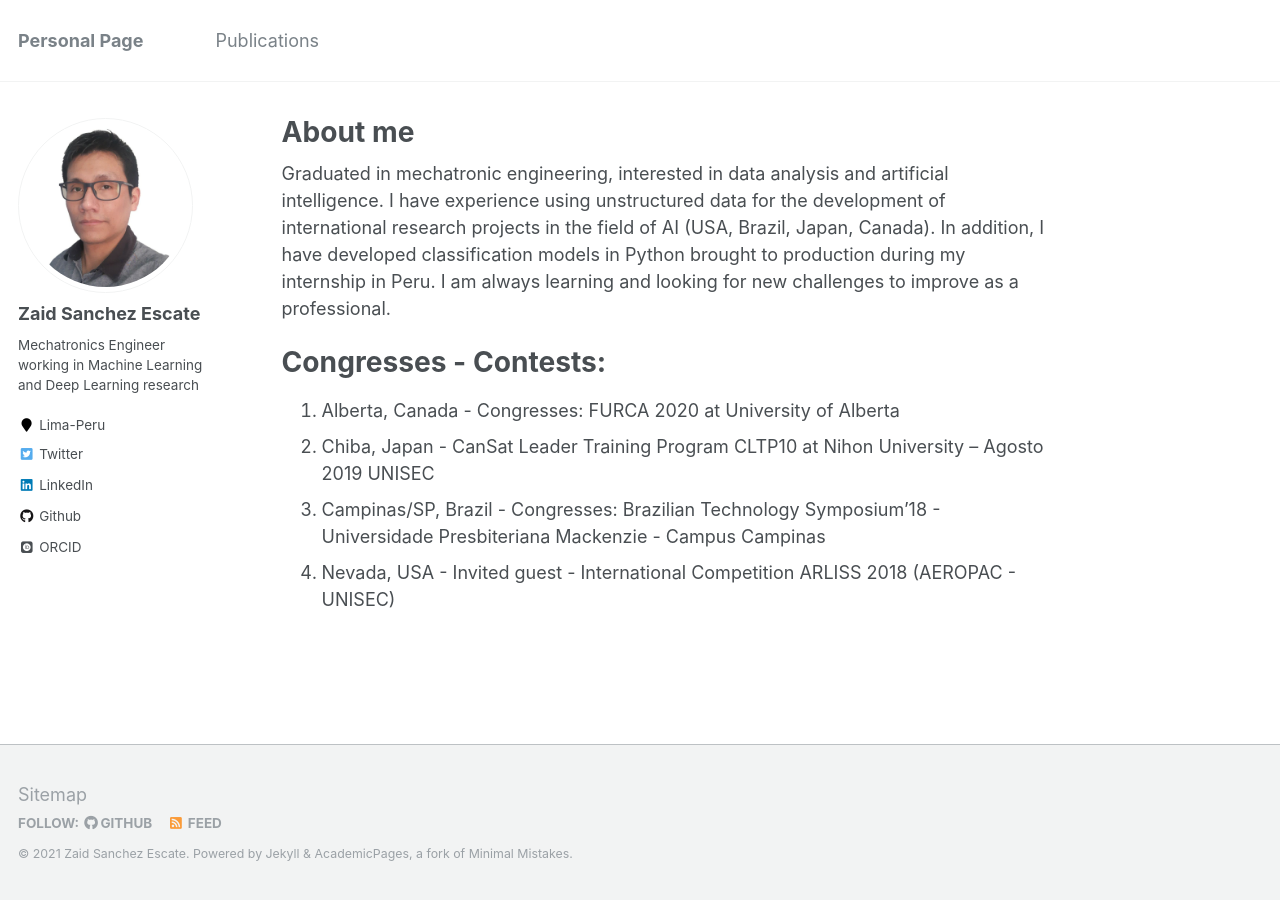
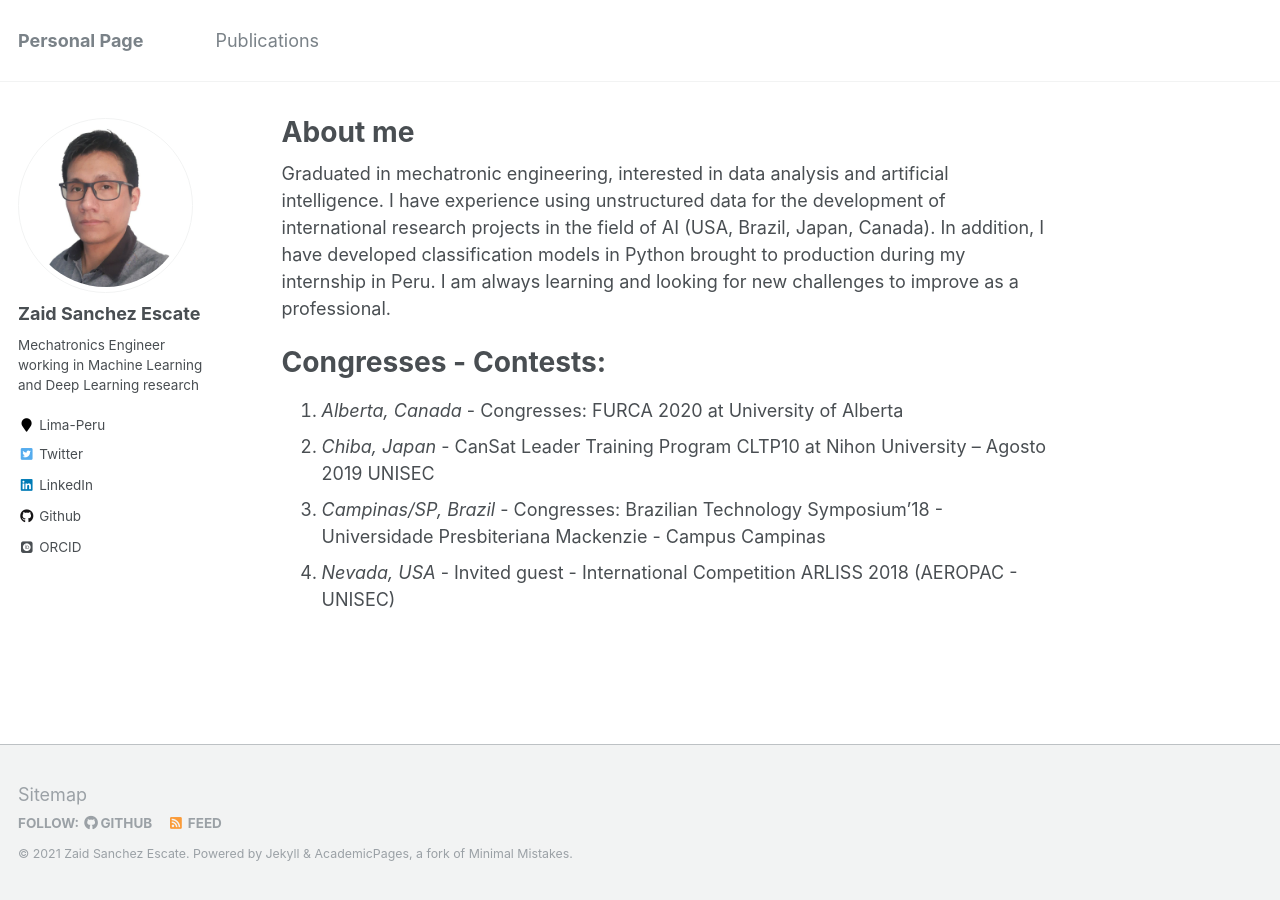
Before and after one commit to zaise/zaise.github.io, a Jekyll site: the page built from _pages/about.md, in a window 1280 px wide. Built offline with Jekyll 4.4.1, drawn with Linux system fonts in a browser that asks for light colours; some web fonts are replaced.

Commit message:
2104161948

```diff
--- a/_pages/about.md
+++ b/_pages/about.md
@@ -12,7 +12,7 @@ Graduated in mechatronic engineering, interested in data analysis and artificial
 
 Congresses - Contests:
 ======
-1. Alberta, Canada - Congresses: FURCA 2020 at University of Alberta
-1. Chiba, Japan - CanSat Leader Training Program CLTP10 at Nihon University – Agosto 2019 UNISEC
-1. Campinas/SP, Brazil - Congresses: Brazilian Technology Symposium’18 - Universidade Presbiteriana Mackenzie - Campus Campinas
-1. Nevada, USA - Invited guest - International Competition ARLISS 2018 (AEROPAC - UNISEC)
+1. <i>Alberta, Canada</i> - Congresses: FURCA 2020 at University of Alberta
+1. <i>Chiba, Japan</i> - CanSat Leader Training Program CLTP10 at Nihon University – Agosto 2019 UNISEC
+1. <i>Campinas/SP, Brazil</i> - Congresses: Brazilian Technology Symposium’18 - Universidade Presbiteriana Mackenzie - Campus Campinas
+1. <i>Nevada, USA</i> - Invited guest - International Competition ARLISS 2018 (AEROPAC - UNISEC)
```
